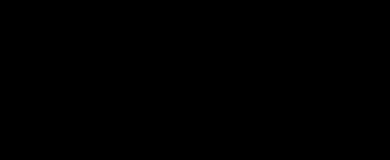
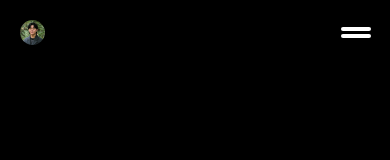
Before and after one commit to wajeff/portfolio-website, a React (Vite) app: page / in a window 390 px wide. Shown: the top 160 px of the page. Built offline with nearby package versions, Linux system fonts and the light colour scheme.

Commit message:
Built mobilenav
Added background transparency to mobilenav for better scrolling appearance

```diff
--- a/src/components/MobileNav/MobileNav.jsx
+++ b/src/components/MobileNav/MobileNav.jsx
@@ -1,11 +1,35 @@
-import styles from './MobileNav.module.css'
+import { useState } from 'react';
+import styles from './MobileNav.module.css';
+import selfie from '/src/assets/Hero/selfie.jpg'
+const MobileNav = () => {
+  const [isOpen, setIsOpen] = useState(false);
 
-const MobileNav = () => {
   return (
-    <nav className={styles.mobilenav}>
+    <nav
+      className={`${styles.mobilenav} ${isOpen ? styles.active : ''}`}
+      onClick={() => setIsOpen(prev => !prev)}
+    >
 
-    </nav>
-  )
-}
+    <img className = {styles.mobilvenav__image}src={selfie}/>
 
-export default MobileNav
+    <section className={styles[`mobilenav__line-container`]}>
+
+    <span
+      className={`${styles.mobilenav__line} ${
+      isOpen ? styles.line1Active : ''
+      }`}
+    />
+    <span
+      className={`${styles.mobilenav__line} ${
+      isOpen ? styles.line2Active : ''
+    }`}
+    />
+
+
+    </section>
+
+  </nav>
+  );
+};
+
+export default MobileNav;
--- a/src/components/MobileNav/MobileNav.module.css
+++ b/src/components/MobileNav/MobileNav.module.css
@@ -1,7 +1,46 @@
-@media (max-width: 873px) {
+.mobilenav {
+    display: none;
+  }
 
+@media (max-width: 550px) {
+.mobilenav {
+    display: flex;
+    width:100%;
+    margin-top:5%;
+    padding: 0 5%;
+    background: transparent;
+    position: fixed;
+    gap: 6px; /* Spacing between the two lines */
+    z-index: 1;
+}
+.mobilvenav__image{
+    object-fit: contain;
+    width:8%;
+    border-radius:50%;
+}
+.mobilenav__line-container{
+    background: transparent;
+    width: 100%;
+    display:flex;
+    gap:.2rem;
+    flex-direction: column;
+    align-items: flex-end;
+    justify-content: center;
+}
+.mobilenav__line {
+    width: 30px;
+    height: 4px;
+    background: #ffffff;
+    border-radius: 2px;
+    transition: transform 0.3s ease, opacity 0.3s ease;
+    /* transform-origin: center; */
 }
 
-.mobilenav{
-    display:none;
+.line1Active {
+    transform: rotate(45deg) translate(1px, 6px);
+    }
+
+.line2Active {
+    transform: rotate(-45deg) translate(1px, -6px);
 }
+}
```
